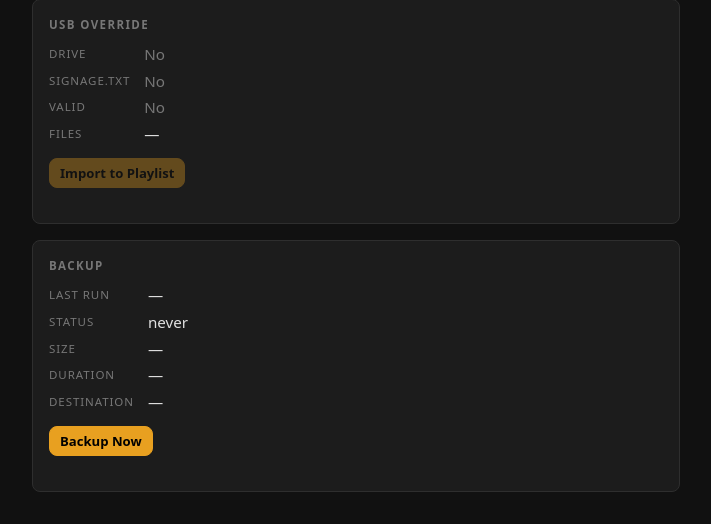
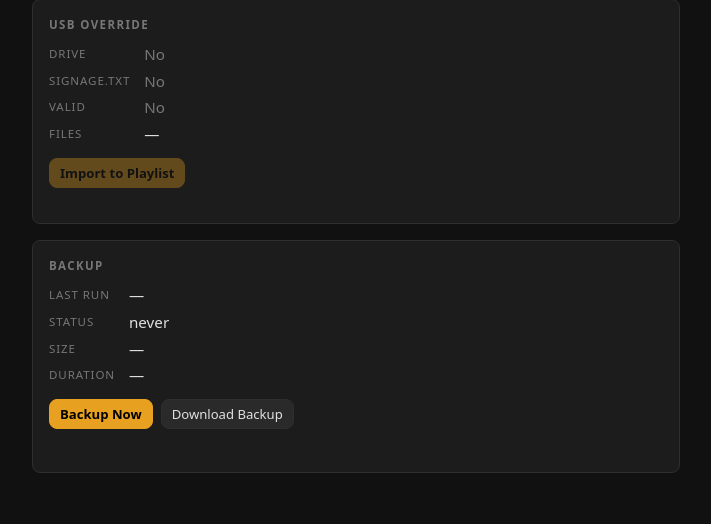
Before and after one commit to notameadow/rpi-signage, a Flask app: page /admin in a window 1280 px wide. Shown: the part 743-1267 px from the top of the page, without its empty margins (284-995 px from the left). After the commit the page ends 1216 px from the top, so only its background shows below. Run offline with Flask 3, Linux system fonts and the light colour scheme; the visitor is signed in with stand-in values (Sample User, id 1); data comes from the database, SQL or seed files in the repository; data that the repository does not hold is empty.

Commit message:
Externalise backup destination, add upload progress and download
Three changes to the backup stack:

1. Destination configuration moves out of the repo. The script reads
   REMOTE_USER/REMOTE_HOST/REMOTE_PORT/REMOTE_BASE from the environment
   (${VAR:?...} so missing vars fail loudly). systemd/signage-backup.service
   now sources /etc/signage-backup.env, which install.sh seeds from a
   placeholder example file (root-owned, 0600) for the operator to fill
   in. Repo-side defaults are gone — every install supplies its own.

2. Upload progress. rsync runs with --info=progress2 wrapped in
   stdbuf -oL (bare --outbuf=L wasn't enough — progress lines stayed in
   stdio buffers until exit). A small bash parser converts \r overwrites
   to newlines via tr, regex-matches the bytes/pct/rate/eta tuple, and
   writes data/.backup-progress atomically per update. The status API
   merges this into its response while the lockfile probe says running.
   The admin UI shows a live progress bar with bytes done, percent, rate,
   and ETA; pollBackup adapts to 1s while running, 30s while idle.

3. Backup download. New auth-required GET /api/backup/download streams
   tar -czf - of data/ (excluding usb_cache, logs, lock, progress, state)
   directly to the browser as signage-data-<hostname>-<timestamp>.tar.gz.
   Restore is just "tar -xzf" into /home/dev/signage/. Admin UI gets a
   Download Backup button beside Backup Now.

```diff
--- a/app/routes/api.py
+++ b/app/routes/api.py
@@ -3,9 +3,11 @@ import json
 import uuid
 import shutil
 import fcntl
+import socket
 import logging
 import subprocess
-from flask import Blueprint, jsonify, request, current_app, send_from_directory
+from datetime import datetime
+from flask import Blueprint, jsonify, request, current_app, send_from_directory, Response
 from PIL import Image
 
 from app.auth import require_auth
@@ -13,9 +15,11 @@ from app.config import MEDIA_DIR, ALLOWED_EXTENSIONS, LOGO_ICO_PATH, LOGO_PNG_PA
 from app import database as db
 from app.usb_monitor import _get_mounts, _scan_root
 
-BACKUP_SCRIPT  = '/usr/local/bin/signage-backup.sh'
-BACKUP_STATE   = '/home/dev/signage/data/backup-state.json'
-BACKUP_LOCK    = '/home/dev/signage/data/.backup.lock'
+SIGNAGE_ROOT     = '/home/dev/signage'
+BACKUP_SCRIPT    = '/usr/local/bin/signage-backup.sh'
+BACKUP_STATE     = f'{SIGNAGE_ROOT}/data/backup-state.json'
+BACKUP_LOCK      = f'{SIGNAGE_ROOT}/data/.backup.lock'
+BACKUP_PROGRESS  = f'{SIGNAGE_ROOT}/data/.backup-progress'
 
 logger  = logging.getLogger('signage.api')
 api_bp  = Blueprint('api', __name__)
@@ -295,7 +299,7 @@ def backup_status():
         'last_size_bytes': 0,
         'last_duration_s': 0,
         'host': None,
-        'remote': None,
+        'progress': None,
     }
     try:
         with open(BACKUP_STATE) as f:
@@ -305,6 +309,12 @@ def backup_status():
     # Authoritative running probe via the lockfile — survives crashes that
     # leave a stale "running":true in the state file.
     state['running'] = _backup_running()
+    if state['running']:
+        try:
+            with open(BACKUP_PROGRESS) as f:
+                state['progress'] = json.load(f)
+        except (OSError, ValueError):
+            state['progress'] = None
     return jsonify(state)
 
 
@@ -328,3 +338,53 @@ def backup_run():
         return jsonify({'ok': False, 'error': f'spawn failed: {e}'}), 500
     logger.info('Operator-triggered backup started')
     return jsonify({'ok': True})
+
+
+@api_bp.route('/api/backup/download')
+@require_auth
+def backup_download():
+    """Stream a tar.gz of /home/dev/signage/data/ to the client.
+
+    Excludes runtime/transient state (logs, lock, state files, usb_cache).
+    The result is a self-contained snapshot suitable for restoring onto a
+    fresh Pi by extracting into /home/dev/signage/.
+    """
+    proc = subprocess.Popen(
+        [
+            'tar', '-czf', '-',
+            '--exclude=data/usb_cache',
+            '--exclude=data/signage.log',
+            '--exclude=data/signage.log.*',
+            '--exclude=data/.backup.lock',
+            '--exclude=data/.backup-progress',
+            '--exclude=data/backup-state.json',
+            '-C', SIGNAGE_ROOT,
+            'data',
+        ],
+        stdout=subprocess.PIPE,
+        stderr=subprocess.DEVNULL,
+        stdin=subprocess.DEVNULL,
+    )
+
+    def stream():
+        try:
+            while True:
+                chunk = proc.stdout.read(64 * 1024)
+                if not chunk:
+                    break
+                yield chunk
+        finally:
+            try:
+                proc.stdout.close()
+            except Exception:
+                pass
+            proc.wait()
+
+    host  = socket.gethostname().split('.', 1)[0]
+    stamp = datetime.now().strftime('%Y%m%d-%H%M%S')
+    fname = f'signage-data-{host}-{stamp}.tar.gz'
+    return Response(
+        stream(),
+        mimetype='application/gzip',
+        headers={'Content-Disposition': f'attachment; filename="{fname}"'},
+    )
--- a/app/templates/admin.html
+++ b/app/templates/admin.html
@@ -359,12 +359,22 @@
     <span class="stat-label">Status</span>     <span class="stat-value" id="b-status">—</span>
     <span class="stat-label">Size</span>       <span class="stat-value" id="b-size">—</span>
     <span class="stat-label">Duration</span>   <span class="stat-value" id="b-duration">—</span>
-    <span class="stat-label">Destination</span><span class="stat-value" id="b-remote">—</span>
   </div>
-  <div style="margin-top:12px;">
+  <div id="b-progress-wrap" style="display:none;margin-top:12px;">
+    <div style="display:flex;justify-content:space-between;font-size:0.8rem;color:#aaa;margin-bottom:4px;">
+      <span id="b-progress-text">0%</span>
+      <span id="b-progress-meta">—</span>
+    </div>
+    <div style="height:8px;background:#2a2a2a;border:1px solid var(--border);border-radius:4px;overflow:hidden;">
+      <div id="b-progress-bar" style="height:100%;width:0;background:var(--accent);transition:width 0.3s ease;"></div>
+    </div>
+  </div>
+  <div style="margin-top:12px;display:flex;gap:8px;flex-wrap:wrap;">
     <button class="btn btn-primary btn-sm" id="btn-backup-now"
       onclick="runBackup()">Backup Now</button>
-    <div id="backup-msg" style="font-size:0.8rem;margin-top:6px;min-height:1em;color:#777;"></div>
+    <button class="btn btn-sm" id="btn-backup-download"
+      onclick="downloadBackup()">Download Backup</button>
+    <div id="backup-msg" style="flex-basis:100%;font-size:0.8rem;margin-top:6px;min-height:1em;color:#777;"></div>
   </div>
 </div>
 
@@ -775,7 +785,6 @@ async function pollBackup() {
     document.getElementById('b-last-run').textContent  = s.running ? 'running…' : fmtRelTime(s.last_run_at);
     document.getElementById('b-size').textContent      = fmtBytes(s.last_size_bytes || 0);
     document.getElementById('b-duration').textContent  = s.last_duration_s ? s.last_duration_s + 's' : '—';
-    document.getElementById('b-remote').textContent    = s.remote || '—';
 
     const statusEl = document.getElementById('b-status');
     if (s.running) {
@@ -793,11 +802,33 @@ async function pollBackup() {
       statusEl.style.color = '';
     }
 
+    // Progress bar — visible only while running.
+    const wrap     = document.getElementById('b-progress-wrap');
+    const bar      = document.getElementById('b-progress-bar');
+    const ptxt     = document.getElementById('b-progress-text');
+    const pmeta    = document.getElementById('b-progress-meta');
+    if (s.running && s.progress) {
+      wrap.style.display = '';
+      const pct = Math.max(0, Math.min(100, parseFloat(s.progress.pct) || 0));
+      bar.style.width = pct + '%';
+      ptxt.textContent  = pct.toFixed(0) + '%  '
+        + fmtBytes(s.progress.bytes_done || 0);
+      pmeta.textContent = (s.progress.rate || '') + (s.progress.eta ? '  ETA ' + s.progress.eta : '');
+    } else if (s.running) {
+      // Running but no progress line yet (handshake / mkdir phase).
+      wrap.style.display = '';
+      bar.style.width = '0';
+      ptxt.textContent = 'connecting…';
+      pmeta.textContent = '';
+    } else {
+      wrap.style.display = 'none';
+    }
+
     btn.disabled = !!s.running;
     btn.textContent = s.running ? 'Running…' : 'Backup Now';
 
-    // Adaptive cadence: 2s while running, 30s otherwise.
-    const wantMs = s.running ? 2000 : 30000;
+    // Adaptive cadence: 1s while running for snappy progress, 30s otherwise.
+    const wantMs = s.running ? 1000 : 30000;
     if (wantMs !== backupPollMs) {
       backupPollMs = wantMs;
       if (backupTimer) clearInterval(backupTimer);
@@ -806,6 +837,12 @@ async function pollBackup() {
   } catch (_) {
     document.getElementById('b-status').textContent = 'unreachable';
   }
+}
+
+function downloadBackup() {
+  // Triggers a streaming tar.gz of /home/dev/signage/data/ from the server.
+  // Same-origin nav carries the session cookie, so auth works without ceremony.
+  window.location = '/api/backup/download';
 }
 
 async function runBackup() {
@@ -819,7 +856,7 @@ async function runBackup() {
       msg.textContent = ''; msg.style.color = '#777';
       // Switch to fast polling immediately so the UI catches the running state.
       if (backupTimer) clearInterval(backupTimer);
-      backupPollMs = 2000;
+      backupPollMs = 1000;
       backupTimer = setInterval(pollBackup, backupPollMs);
       pollBackup();
     } else {
```
Also changed, not shown: 4 other files.
